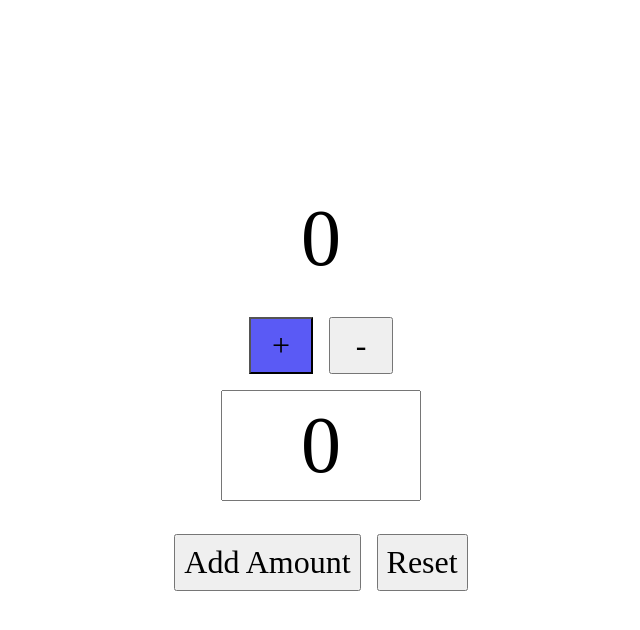
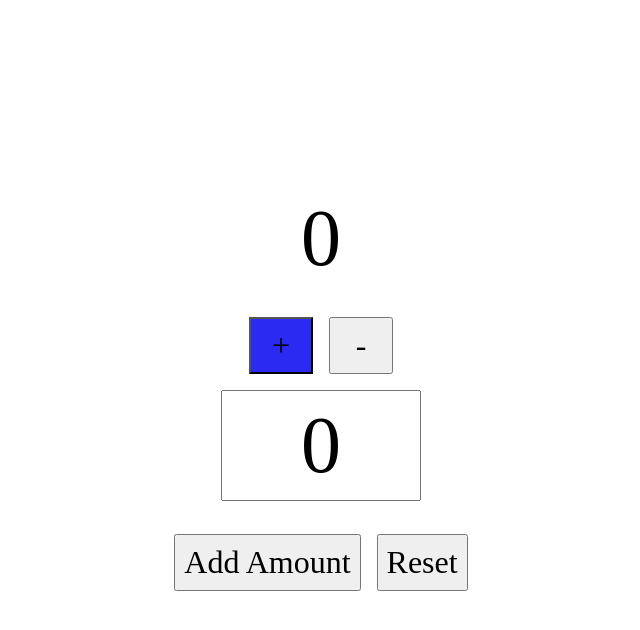
Before and after one commit to vimal336/React-js-projects, a React (Create React App) app in the folder redux-practice/: page / in a window 1280 px wide. In both pictures the pointer is over the button 599 px from the left and 345 px from the top of the page. Shown: the top 630 px of the page, without its empty margins (319-959 px from the left). Built offline with nearby package versions, Linux system fonts and the light colour scheme.

Commit message:
react redux

```diff
--- a/redux-practice/src/index.css
+++ b/redux-practice/src/index.css
@@ -36,7 +36,7 @@ button {
 }
 
 button:hover{
-  background-color: rgb(90, 90, 245);
+  background-color: rgb(42, 42, 243);
 }
 
 button:first-child {
```
